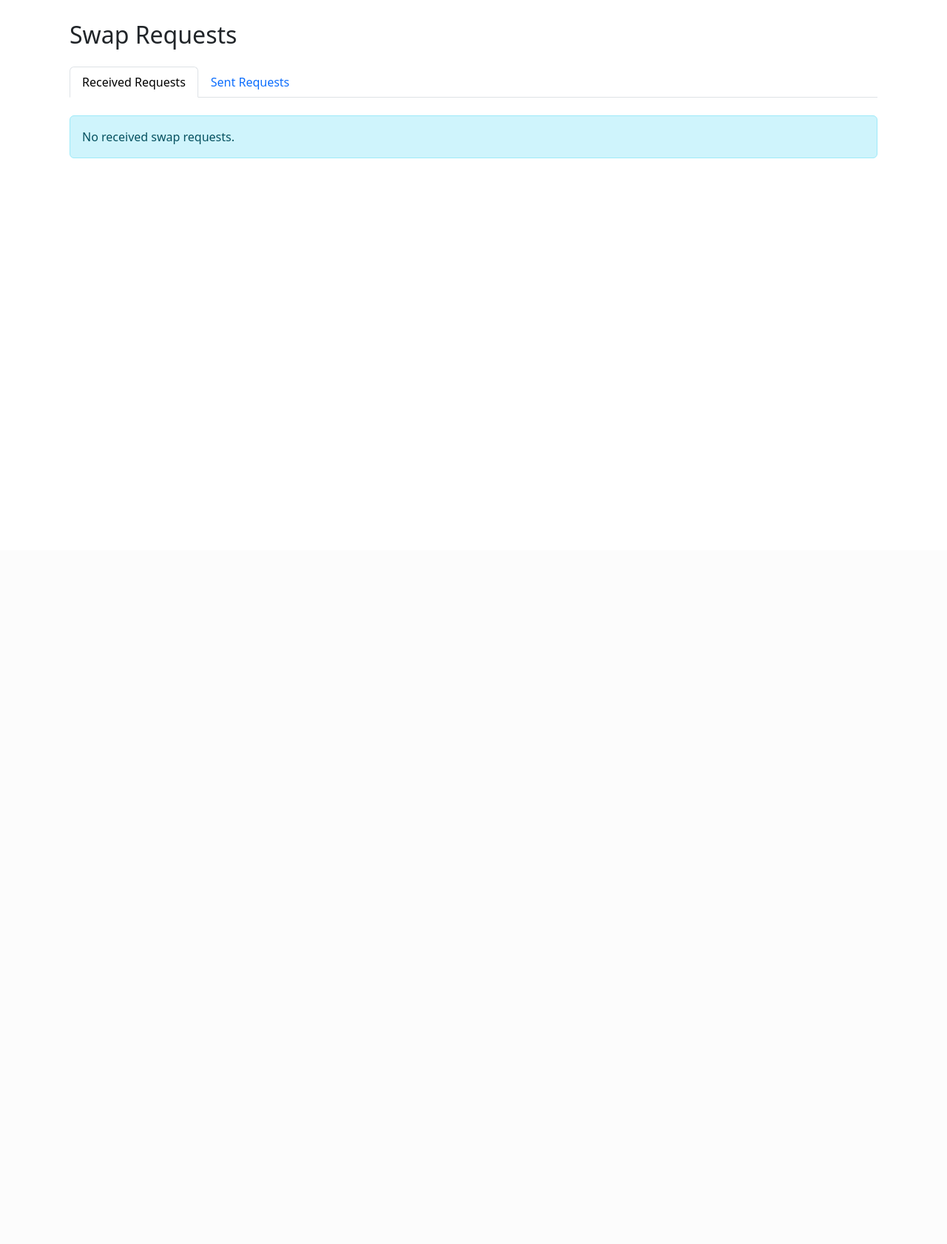
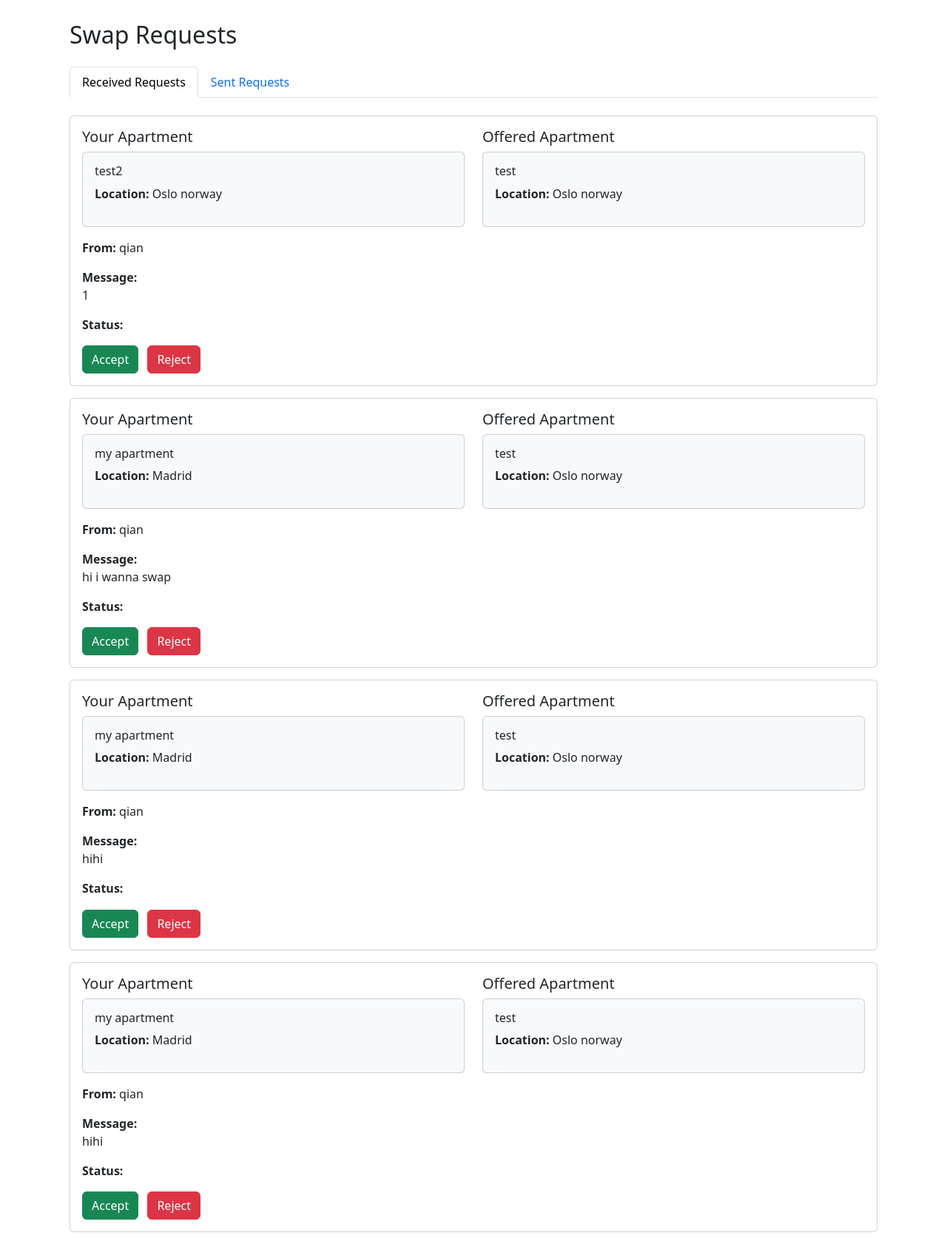
Before and after one commit to tommyelvebu/EuroDwell, a Django app: page /swap_requests/ in a window 1280 px wide. Shown: the part 56-1738 px from the top of the page at 74% size. Before the commit the page ends 270 px from the top, so only its background shows below. Run offline with Django 5.2, Linux system fonts and the light colour scheme; a user stored in the database is signed in; data comes from the database, SQL or seed files in the repository; both versions use the stored data as it was after the commit.

Commit message:
change in swap_request html and related model and form and view name
change in swap_request html and related model and form and view name. Remember we need to reference correct model and view name always!

```diff
--- a/djangoproject/app/forms.py
+++ b/djangoproject/app/forms.py
@@ -114,7 +114,7 @@
 class SwapRequestForm(forms.ModelForm):
     class Meta:
         model = SwapRequest
-        fields = ['apartment_requested', 'message']
+        fields = ['message']
 
     def clean_apartment_requested(self):
         apartment = self.cleaned_data.get('apartment_requested')
--- a/djangoproject/app/templates/base.html
+++ b/djangoproject/app/templates/base.html
@@ -38,6 +38,15 @@
 
     <!-- Main Content -->
     <div class="container mt-4">
+        {% if messages %}
+  {% for message in messages %}
+    <div class="alert alert-success alert-dismissible fade show" role="alert">
+      {{ message }}
+      <button type="button" class="btn-close" data-bs-dismiss="alert" aria-label="Close"></button>
+    </div>
+  {% endfor %}
+{% endif %}
+
         {% block content %}
         <!-- Page content goes here -->
         {% endblock %}
--- a/djangoproject/app/templates/swap_requests.html
+++ b/djangoproject/app/templates/swap_requests.html
@@ -37,9 +37,8 @@
                                         <h5>Your Apartment</h5>
                                         <div class="card bg-light mb-3">
                                             <div class="card-body">
-                                                <h6>{{ request.requested_apartment.title }}</h6>
-                                                <p><strong>Location:</strong> {{ request.requested_apartment.location }}</p>
-                                                <p><strong>Price:</strong> ${{ request.requested_apartment.price }}/month</p>
+                                                <h6>{{ request.apartment_requested.title }}</h6>
+                                                <p><strong>Location:</strong> {{ request.apartment_requested.location }}</p>
                                             </div>
                                         </div>
                                     </div>
@@ -47,16 +46,16 @@
                                         <h5>Offered Apartment</h5>
                                         <div class="card bg-light mb-3">
                                             <div class="card-body">
-                                                <h6>{{ request.offered_apartment.title }}</h6>
-                                                <p><strong>Location:</strong> {{ request.offered_apartment.location }}</p>
-                                                <p><strong>Price:</strong> ${{ request.offered_apartment.price }}/month</p>
+                                                <h6>{{ request.apartment_offered.title }}</h6>
+                                                <p><strong>Location:</strong> {{ request.apartment_offered.location }}</p>
                                             </div>
                                         </div>
                                     </div>
                                 </div>
-                                <p><strong>Message:</strong> {{ request.message }}</p>
+                                <p><strong>From:</strong> {{ request.requester.username }}</p>
+                                <p><strong>Message:</strong><br>{{ request.message|default:"(No message)"|linebreaksbr }}</p>
                                 <p><strong>Status:</strong> <span class="badge bg-{{ request.status|lower }}">{{ request.status }}</span></p>
-                                {% if request.status == 'PENDING' %}
+                                {% if request.status == 'Pending' %}
                                 <div class="mt-3">
                                     <form method="post" action="{% url 'respond_swap' request.id %}" class="d-inline">
                                         {% csrf_token %}
@@ -89,9 +88,8 @@
                                         <h5>Requested Apartment</h5>
                                         <div class="card bg-light mb-3">
                                             <div class="card-body">
-                                                <h6>{{ request.requested_apartment.title }}</h6>
-                                                <p><strong>Location:</strong> {{ request.requested_apartment.location }}</p>
-                                                <p><strong>Price:</strong> ${{ request.requested_apartment.price }}/month</p>
+                                                <h6>{{ request.apartment_requested.title }}</h6>
+                                                <p><strong>Location:</strong> {{ request.apartment_requested.location }}</p>
                                             </div>
                                         </div>
                                     </div>
@@ -99,21 +97,16 @@
                                         <h5>Your Offered Apartment</h5>
                                         <div class="card bg-light mb-3">
                                             <div class="card-body">
-                                                <h6>{{ request.offered_apartment.title }}</h6>
-                                                <p><strong>Location:</strong> {{ request.offered_apartment.location }}</p>
-                                                <p><strong>Price:</strong> ${{ request.offered_apartment.price }}/month</p>
+                                                <h6>{{ request.apartment_offered.title }}</h6>
+                                                <p><strong>Location:</strong> {{ request.apartment_offered.location }}</p>
                                             </div>
                                         </div>
                                     </div>
                                 </div>
-                                <p><strong>Message:</strong> {{ request.message }}</p>
+                                <p><strong>To:</strong> {{ request.recipient.username }}</p>
+                                <p><strong>Message:</strong><br>{{ request.message|default:"(No message)"|linebreaksbr }}</p>
                                 <p><strong>Status:</strong> <span class="badge bg-{{ request.status|lower }}">{{ request.status }}</span></p>
-                                {% if request.status == 'PENDING' %}
-                                <form method="post" action="{% url 'cancel_swap' request.id %}" class="mt-3">
-                                    {% csrf_token %}
-                                    <button type="submit" class="btn btn-warning">Cancel Request</button>
-                                </form>
-                                {% endif %}
+
                             </div>
                         </div>
                         {% endfor %}
--- a/djangoproject/app/views.py
+++ b/djangoproject/app/views.py
@@ -105,8 +105,6 @@
 @login_required
 def request_swap(request, apartment_id):
     apartment = get_object_or_404(Apartment, id=apartment_id)
-
-    # Get all apartments owned by the user
     user_apartments = Apartment.objects.filter(user=request.user)
 
     if not user_apartments.exists():
@@ -115,22 +113,34 @@
     if request.method == "POST":
         form = SwapRequestForm(request.POST)
         selected_apartment_id = request.POST.get('selected_apartment')
+        print("Form errors:", form.errors)
+        print("Selected apartment:", selected_apartment_id)
 
         if form.is_valid() and selected_apartment_id:
             swap_request = form.save(commit=False)
             swap_request.requester = request.user
+            swap_request.recipient = apartment.user  # make sure this is set
             swap_request.apartment_requested = apartment
-            swap_request.apartment_offered = get_object_or_404(Apartment, id=selected_apartment_id, user=request.user)
+            swap_request.apartment_offered = get_object_or_404(
+                Apartment, id=selected_apartment_id, user=request.user
+            )
+            swap_request.message = form.cleaned_data.get('message')
             swap_request.save()
-            return redirect("swap_requests")
+
+            from django.contrib import messages
+            messages.success(request, "Your request has been sent to the owner!")
+
+            return redirect("messages")
+
     else:
         form = SwapRequestForm()
 
     return render(request, "request_swap.html", {
         "form": form,
         "apartment": apartment,
-        "user_apartments": user_apartments,  # pass all apartments
+        "user_apartments": user_apartments,
     })
+
 
 
 
@@ -139,7 +149,7 @@
 def swap_requests(request):
     requests_sent = SwapRequest.objects.filter(requester=request.user)
     requests_received = SwapRequest.objects.filter(apartment_requested__user=request.user)
-    return render(request, "swap_requests.html", {"requests_sent": requests_sent, "requests_received": requests_received})
+    return render(request, "swap_requests.html", {"sent_requests": requests_sent, "received_requests": requests_received})
 
 # Accept a swap request
 @login_required
```
Also changed, not shown: djangoproject/app/templates/request_swap.html (+24 -1 lines), djangoproject/db.sqlite3, djangoproject/media/profile_pics/IMG_1415.jpg (added).
